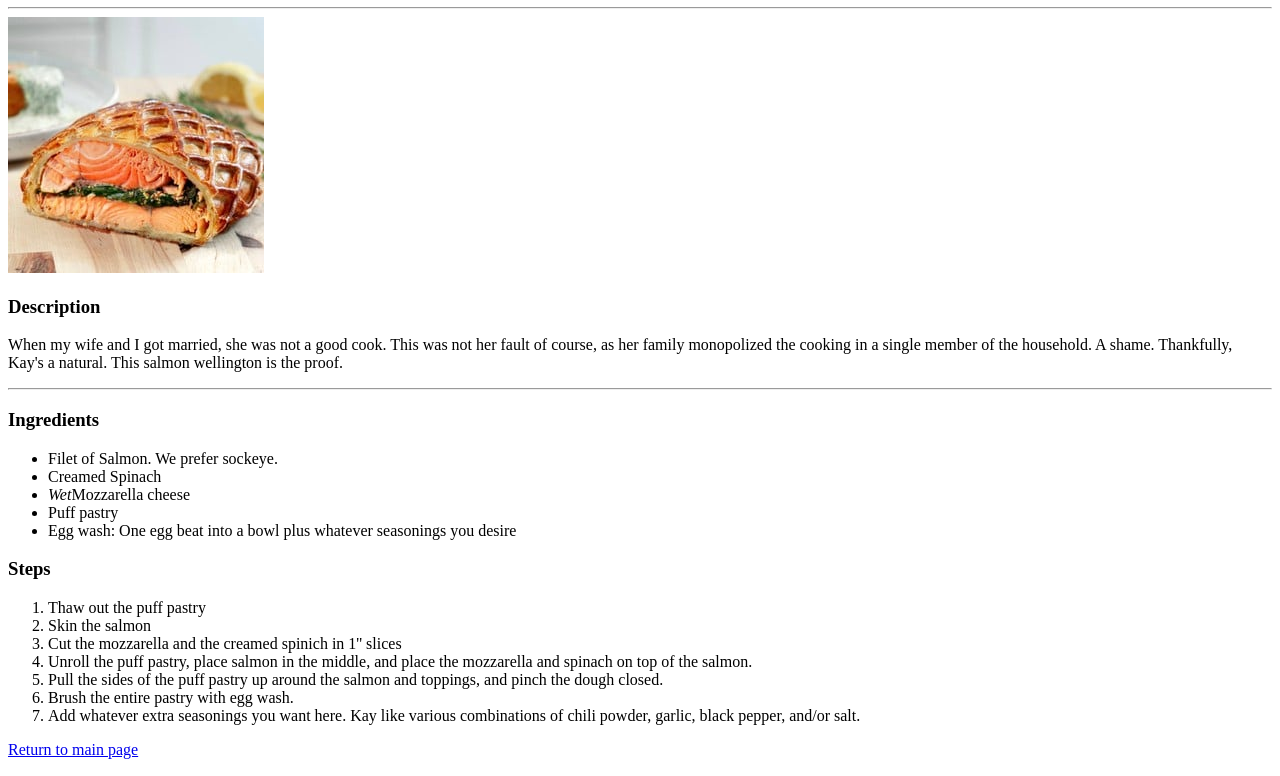
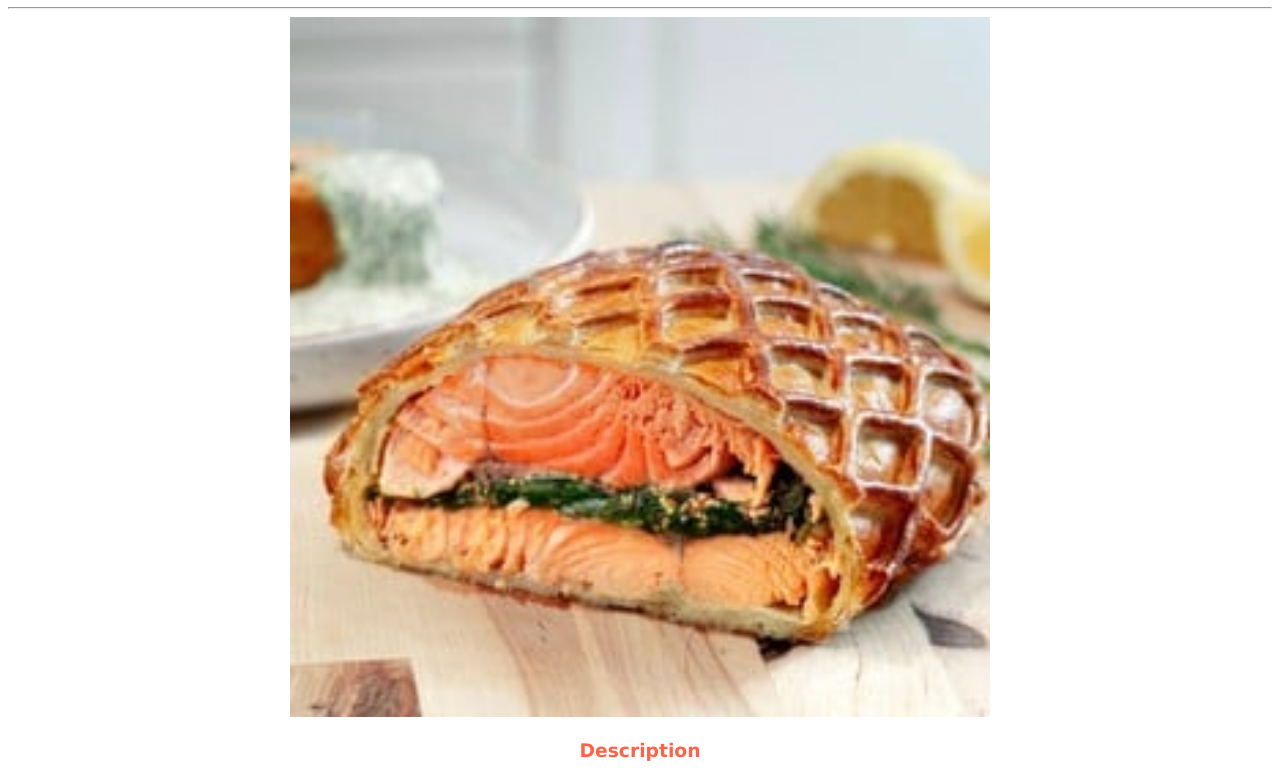
Before and after one commit to SnakeGandhi/spouses-eat, a plain HTML site: page recipies/swellington.html in a window 1280 px wide. Shown: the part 73-849 px from the top of the page. Drawn offline with Linux system fonts and the light colour scheme.

Commit message:
added heading text styles

```diff
--- a/recipies/swellington.html
+++ b/recipies/swellington.html
@@ -4,18 +4,20 @@
     <head>
         <meta charset="utf-8">
         <title>Spouses Eat: Kay's Salmon Wellington</title>
+        <link rel="stylesheet" href="../styles.css">
     </head>
     <body>
+    <div class="centerline">
         <h1>Kay's Salmon Wellington</h1>
         <hr>
         <img src="../img/wellington.jpg" alt="a picture of salmon wellington">
-        <h3>Description</h3>
+        <h3 class="text headings">Description</h3>
         <p>
             When my wife and I got married, she was not a good cook. This was not her fault of course, as her family monopolized the cooking in a single member of the household. A shame.
             Thankfully, Kay's a natural. This salmon wellington is the proof.
         </p>
     <hr>
-    <h3>Ingredients</h3>
+    <h3 class="text headings">Ingredients</h3>
             <ul>
                 <li>Filet of Salmon. We prefer sockeye.</li>
                 <li>Creamed Spinach</li>
@@ -23,7 +25,7 @@
                 <li>Puff pastry</li>
                 <li>Egg wash: One egg beat into a bowl plus whatever seasonings you desire</li>
             </ul>
-    <h3>Steps</h3>
+    <h3 class="text headings">Steps</h3>
             <ol>
                 <li>Thaw out the puff pastry</li>
                 <li>Skin the salmon</li>
@@ -34,5 +36,6 @@
                 <li>Add whatever extra seasonings you want here. Kay like various combinations of chili powder, garlic, black pepper, and/or salt.</li>
             </ol>
         <a href="../index.html">Return to main page</a>
+    </div>
     </body>
 </html>
```
Also changed, not shown: recipies/asparagus.html (+4 -4 lines), recipies/gluhwein.html (+3 -3 lines).
